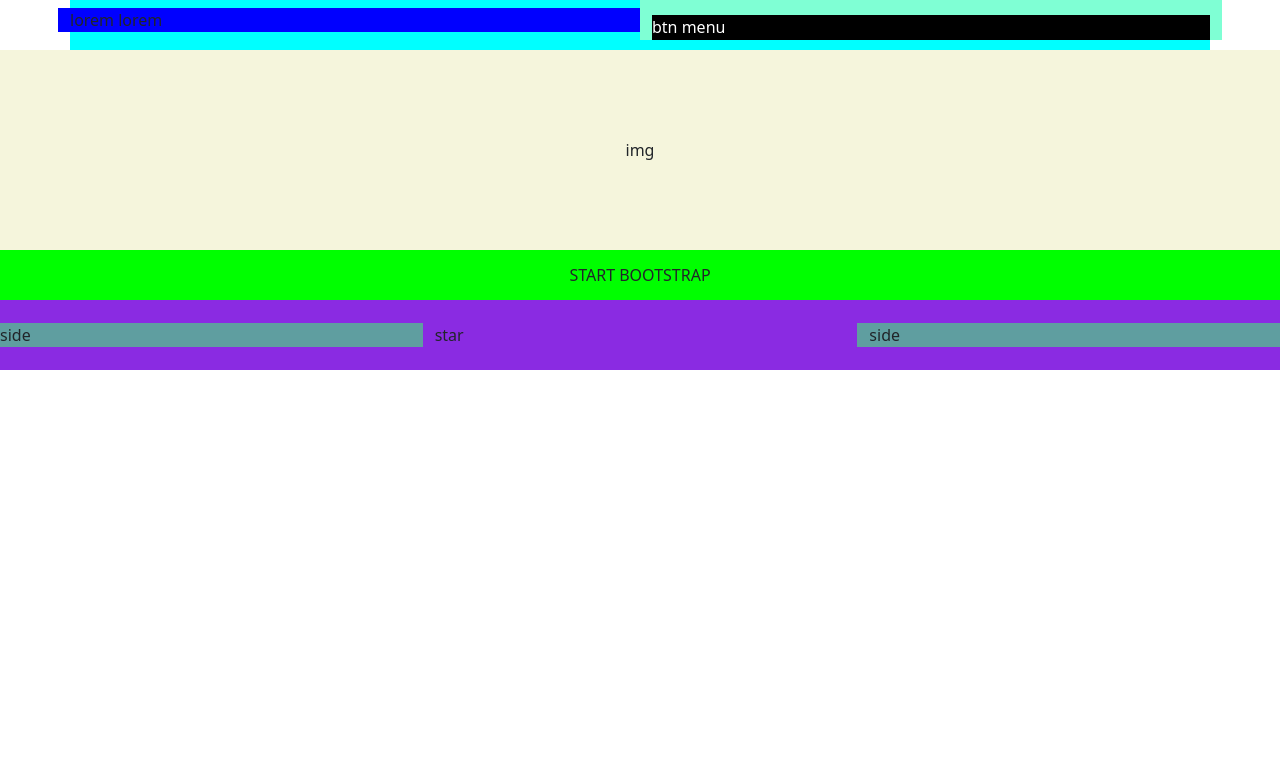
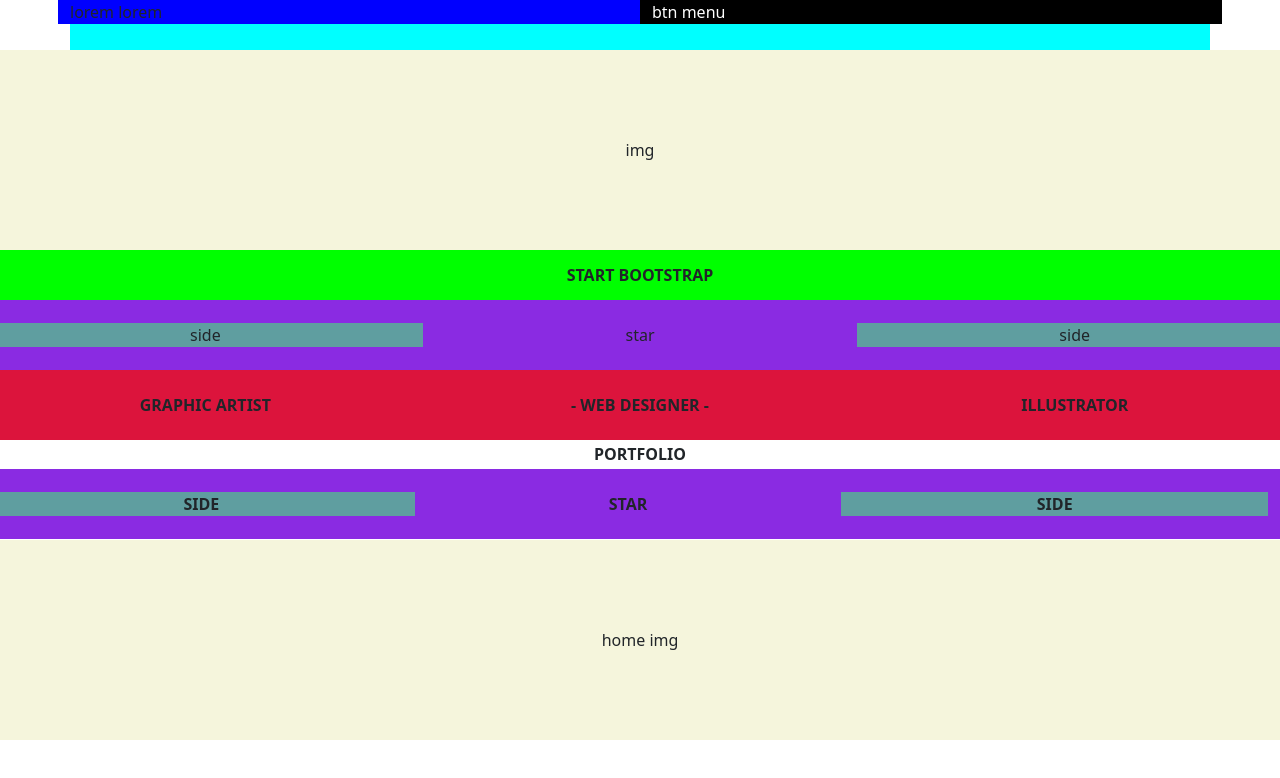
Before and after one commit to sandyclaws89/html-css-bootstrap-freelancer, a plain HTML site: page index.html in a window 1280 px wide. Drawn offline with nearby package versions, Linux system fonts and the light colour scheme.

Commit message:
problemi justify content

```diff
--- a/css/style.css
+++ b/css/style.css
@@ -1,25 +1,32 @@
+.flex_row{
+    flex-direction: row;
+}
 
+.flex_col{
+    flex-direction: column;
+}
 
 .left_nav{
     background-color: blue;
-    height: 100%;
+    justify-content: center;
+
+    /* FIXME: NON FUNZIONA JUSTIFY CONTENT  */
+
+
 }
 
 .right_nav{
-    background-color: aquamarine;
     height: 100%;
+    justify-content: center;
+    color: white;
+    background-color: black;
+
+    /* FIXME: NON FUNZIONA JUSTIFY CONTENT  */
 }
 
 .nav_height{
     height: 50px;
     background-color: aqua;
-}
-
-.menu_btn{
-    margin-top: 15px;
-    background-color: black;
-    height: 25px;
-    color: white;
 }
 
 .box_img{
@@ -33,13 +40,35 @@
     height: 50px;
     text-transform: uppercase;
     text-align: center;
+    font-weight: 700;
 }
 
 .star_box{
     height: 70px;
     background-color: blueviolet;
+    text-align: center;
 }
 
 .side_star{
     background-color: cadetblue;
 }
+
+.text_box{
+    height: 70px;
+    background-color: crimson;
+    text-align: center;
+    text-transform: uppercase;
+    font-weight: 700;
+}
+
+.portfolio{
+    text-transform: uppercase;
+    font-weight: 700;
+    height: 100px;
+    text-align: center;
+}
+
+.img_1{
+
+
+}
--- a/index.html
+++ b/index.html
@@ -18,18 +18,20 @@
     <header>
         <nav class="container g-0 nav_height">
             <div class="row align-items-center">
-                <div class="col left_nav">
+                <div class="col left_nav flex_row">
                     lorem lorem
+
                 </div>
-                <div class="col right_nav">
-                    <div class="menu_btn">
-                        btn menu
-                    </div>
+                <div class="col right_nav flex_row">
+                    btn menu
                 </div>
+            </div>
         </nav>
     </header>
 
     <main>
+
+        <!-- BOX UP IMG  -->
         <div class="row align-items-center box_img">
             <div class="col img">
                 img
@@ -45,11 +47,30 @@
             <div class="col star">star</div>
             <div class="col side_star">side</div>
         </div>
-        <div class="row">
-            <div class="col graphic"></div>
-            <div class="col web_des"></div>
-            <div class="col ill"></div>
+        <div class="row text_box align-items-center">
+            <div class="col graphic">graphic artist</div>
+            <div class="col web_des">- web designer -</div>
+            <div class="col ill">illustrator</div>
         </div>
+
+        <!-- PORTFOLIO  -->
+        <div class="row portfolio align-items-center">
+            <div class="col">
+                portfolio
+            </div>
+            <div class="row star_box align-items-center justify-content-center">
+                <div class="col side_star">side</div>
+                <div class="col star">star</div>
+                <div class="col side_star">side</div>
+            </div>
+
+        </div>
+
+        <!-- BOX IMG  -->
+        <div class="row align-items-center box_img">
+            <div class="col-12 img_1">home img</div>
+        </div>
+
 
     </main>
 
```
